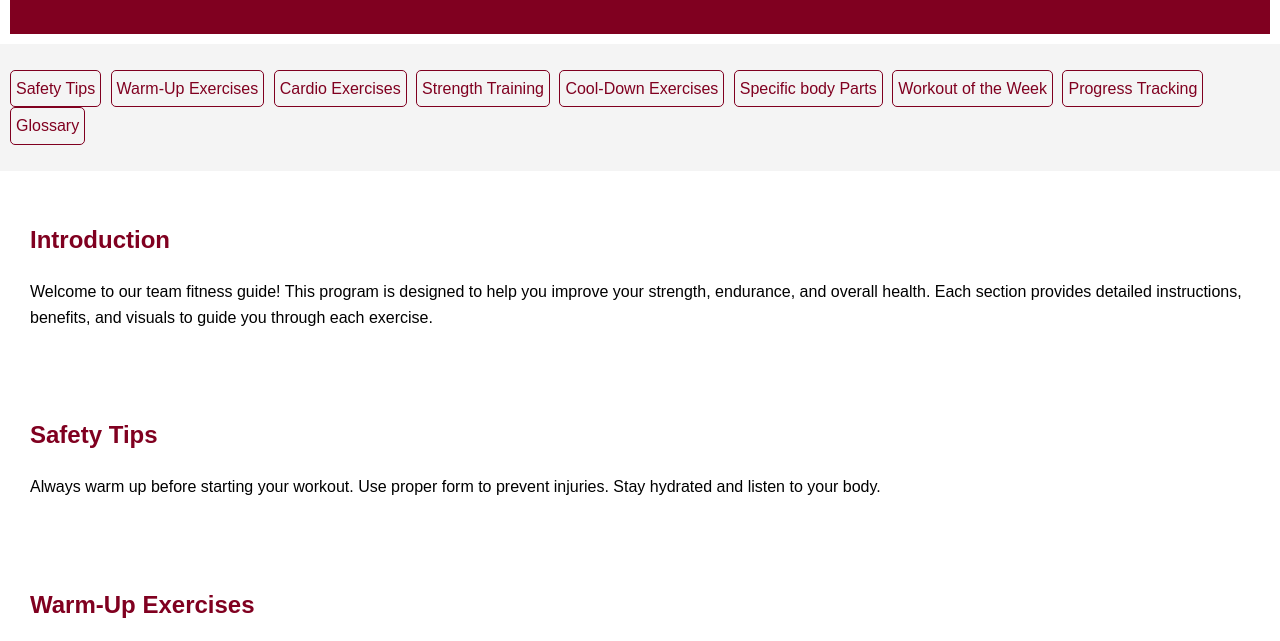
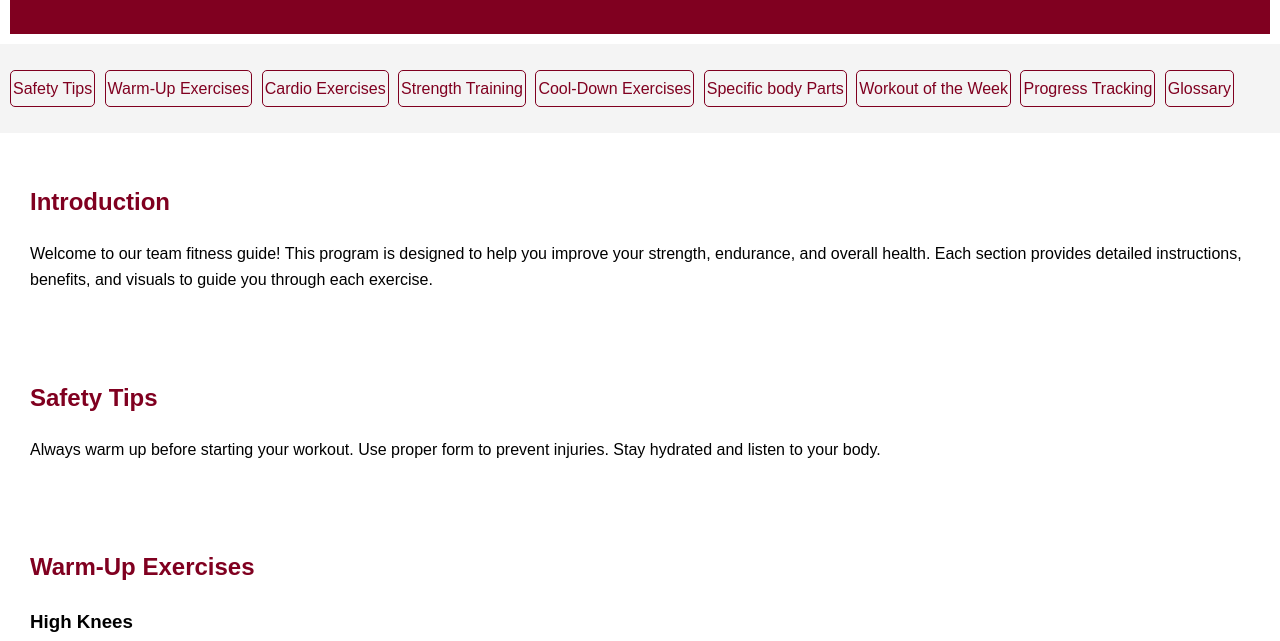
Before and after one commit to Araba-Tawiah-Otoo/Ultimate-Frisbee-Strength-Training-Mobility, a plain HTML site: page index.html in a window 1280 px wide. Shown: the part 136-777 px from the top of the page. Drawn offline with Linux system fonts and the light colour scheme.

Commit message:
Update index.html
nav

```diff
--- a/index.html
+++ b/index.html
@@ -34,7 +34,7 @@
             display: inline-block;
             margin-right: 5px;
             border: 1px solid #800020;;
-            padding: 5px 5px;
+            padding: 5px 2px;
             border-radius: 5px;
         }
         nav ul li a {
```
